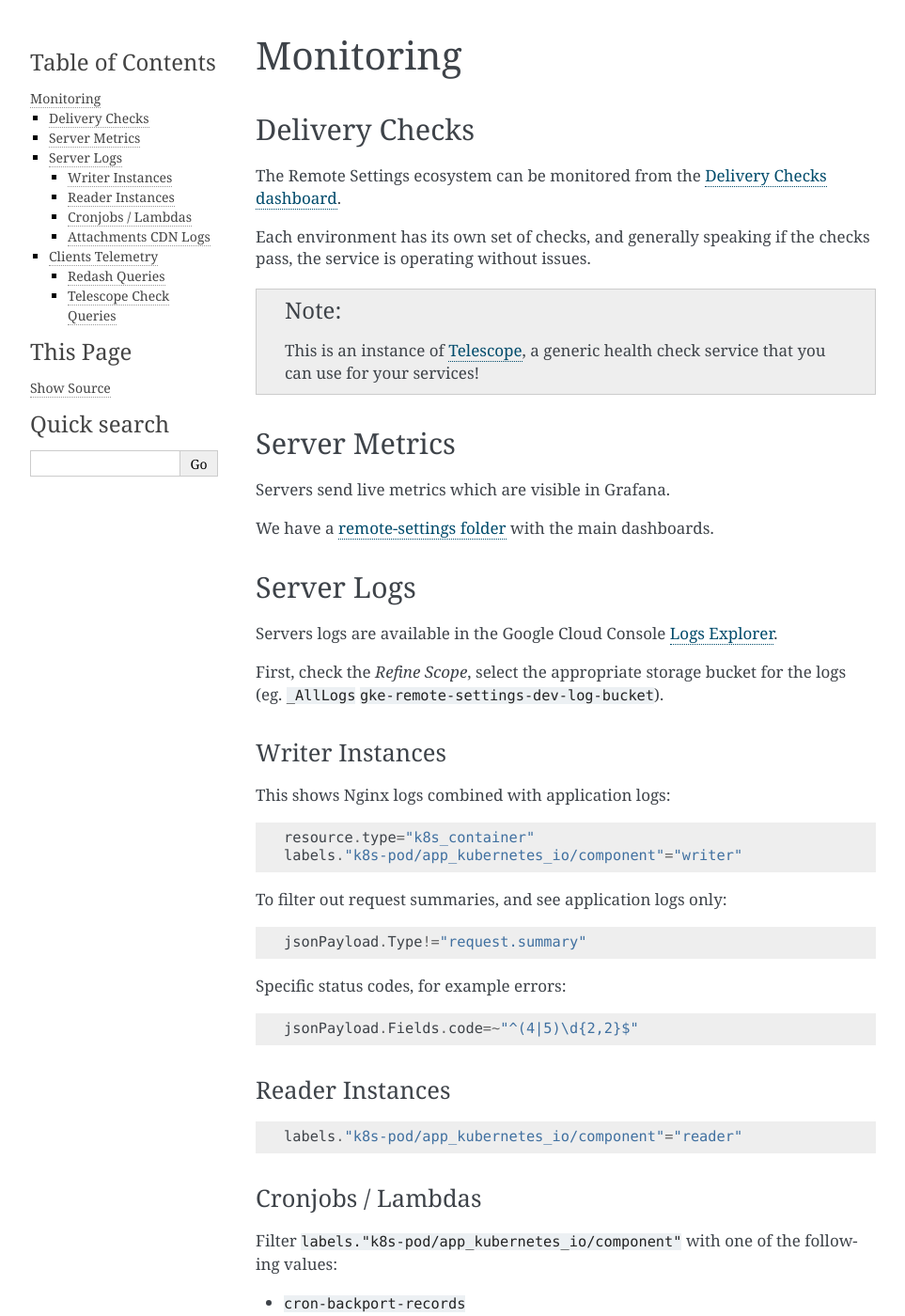
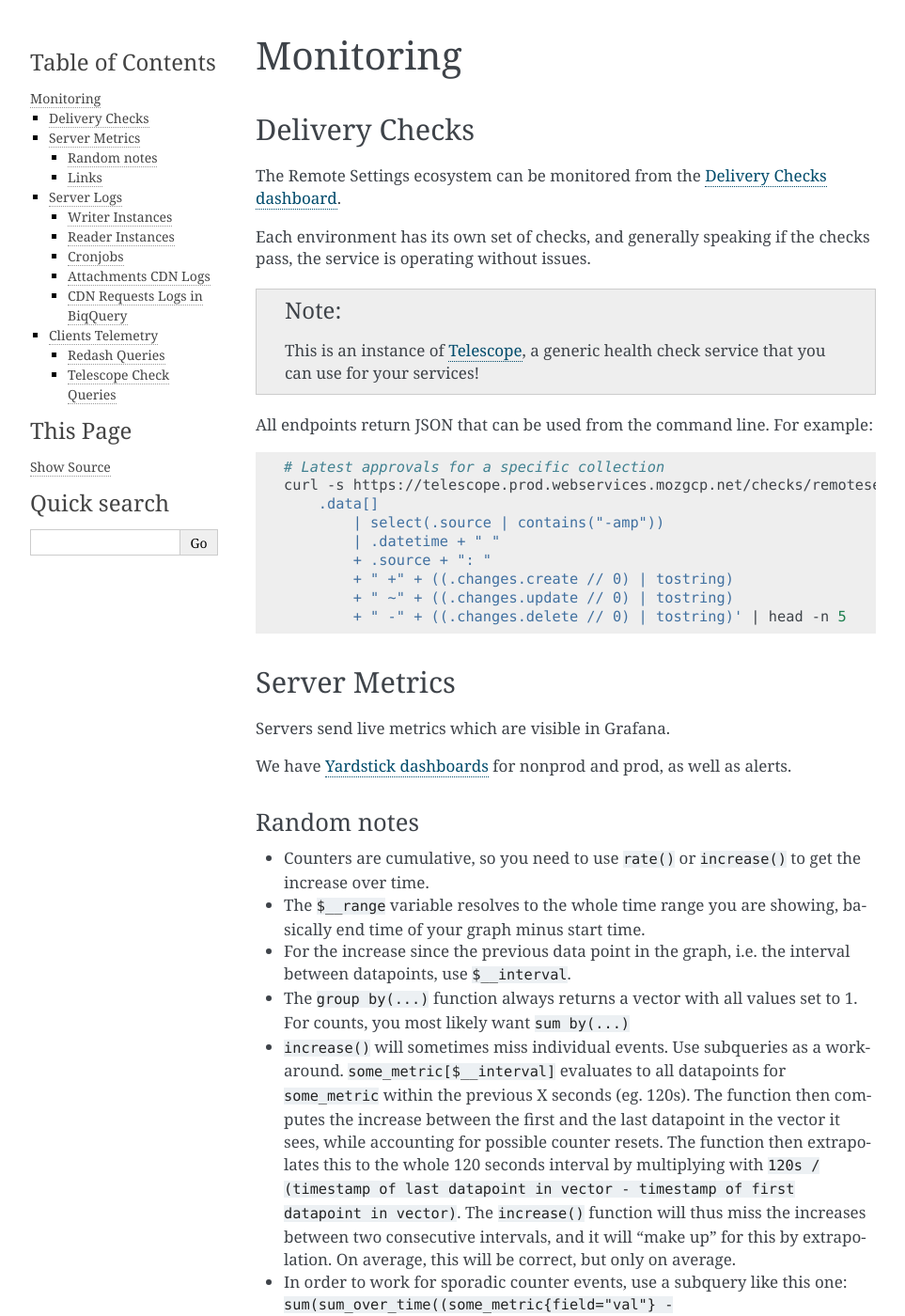
Before and after one commit to mozilla/remote-settings, a Sphinx documentation site: the page built from docs/monitoring.rst, in a window 1280 px wide and 1400 px high. Shown: the whole window at 94% size, without its empty margins (148-1111 px from the left). Built offline with Sphinx 7.4.7, drawn with Linux system fonts in a browser that asks for light colours; some of the changed text lies outside the part shown.

Commit message:
Add some more notes about monitoring (#873)

```diff
--- a/docs/monitoring.rst
+++ b/docs/monitoring.rst
@@ -14,19 +14,55 @@
 
     This is an instance of `Telescope <https://github.com/mozilla-services/telescope>`_, a generic health check service that you can use for your services!
 
+All endpoints return JSON that can be used from the command line. For example:
+
+.. code-block:: bash
+
+    # Latest approvals for a specific collection
+    curl -s https://telescope.prod.webservices.mozgcp.net/checks/remotesettings-prod/latest-approvals | jq '
+        .data[]
+            | select(.source | contains("-amp"))
+            | .datetime + " "
+            + .source + ": "
+            + " +" + ((.changes.create // 0) | tostring)
+            + " ~" + ((.changes.update // 0) | tostring)
+            + " -" + ((.changes.delete // 0) | tostring)' | head -n 5
+
+
 Server Metrics
 --------------
 
 Servers send live metrics which are visible in Grafana.
 
-We have a `remote-settings folder <https://earthangel-b40313e5.influxcloud.net/dashboards/f/09aCU2uVk/remote-settings>`_ with the main dashboards.
+We have `Yardstick dashboards <https://yardstick.mozilla.org>`_ for nonprod and prod, as well as alerts.
+
+Random notes
+''''''''''''
+
+* Counters are cumulative, so you need to use ``rate()`` or ``increase()`` to get the increase over time.
+* The ``$__range`` variable resolves to the whole time range you are showing, basically end time of your graph minus start time.
+* For the increase since the previous data point in the graph, i.e. the interval between datapoints, use ``$__interval``.
+* The ``group by(...)`` function always returns a vector with all values set to 1. For counts, you most likely want ``sum by(...)``
+* ``increase()`` will sometimes miss individual events. Use subqueries as a workaround. ``some_metric[$__interval]`` evaluates to all datapoints for ``some_metric`` within the previous X seconds (eg. 120s). The function then computes the increase between the first and the last datapoint in the vector it sees, while accounting for possible counter resets. The function then extrapolates this to the whole 120 seconds interval by multiplying with ``120s / (timestamp of last datapoint in vector - timestamp of first datapoint in vector)``. The ``increase()`` function will thus miss the increases between two consecutive intervals, and it will "make up" for this by extrapolation. On average, this will be correct, but only on average.
+* In order to work for sporadic counter events, use a subquery like this one: ``sum(sum_over_time((some_metric{field="val"} - some_metric{field="val"} offset 30s >= 0 or sum without(__name__) (some_metric{field="val"}))[$__interval:30s]))``. It will get rather slow when used over longer time periods, so if we really want to use this on long period, we should probably set up recording rules for the counter increase.
+
+Links
+'''''
+
+* `About count and sum observations <https://prometheus.io/docs/practices/histograms/#count-and-sum-of-observations>`_
+
 
 Server Logs
 -----------
 
 Servers logs are available in the Google Cloud Console `Logs Explorer <https://console.cloud.google.com/logs/>`_.
 
-First, check the *Refine Scope*, select the appropriate storage bucket for the logs (eg. ``_AllLogs`` ``gke-remote-settings-dev-log-bucket``).
+Application logs are visible in the ``webservices- high-prod`` project (since they run on the ``webservices-high-prod`` GKE cluster).
+
+::
+
+    resource.labels.container_name="remote-settings"
+
 
 Writer Instances
 ''''''''''''''''
@@ -42,7 +78,7 @@
 
 ::
 
-    jsonPayload.Type!="request.summary"
+    -jsonPayload.Type="request.summary"
 
 Specific status codes, for example errors:
 
@@ -59,17 +95,13 @@
     labels."k8s-pod/app_kubernetes_io/component"="reader"
 
 
-Cronjobs / Lambdas
-''''''''''''''''''
+Cronjobs
+''''''''
 
-Filter ``labels."k8s-pod/app_kubernetes_io/component"`` with one of the following values:
+::
 
-- ``cron-backport-records``
-- ``cron-backport-records-normandy``
-- ``cron-cookie-banner-rules-list``
-- ``cron-refresh-signature``
-- ``cron-remote-settings-mdn-browser-compat-data``
-- ``cron-sync-megaphone``
+    labels."k8s-pod/app_kubernetes_io/component"=~"^cron-.*$"
+
 
 
 Attachments CDN Logs
@@ -78,6 +110,43 @@
 ::
 
     httpRequest.requestUrl =~ "attachments"
+
+
+CDN Requests Logs in BiqQuery
+'''''''''''''''''''''''''''''
+
+The requests are sampled at 1 per 100, `as configured here <https://github.com/mozilla-it/webservices-infra/blob/03e515b70a08caaaf4d41bc91a5294d517e61977/remote-settings/tf/prod/logs.tf#L1-L5>`_.
+
+In order to unify the requests of the attachments CDN and the API CDN, we can use the following query:
+
+.. code-block:: sql
+
+    WITH attachments_urls AS (
+        SELECT
+            'attachments' AS source,
+            http_request.request_url AS url,
+            http_request.response_size AS size,
+            *
+        FROM `moz-fx-remote-settings-prod.remote_settings_prod_default_log_linked._AllLogs`
+    ),
+    api_urls AS (
+        SELECT
+            'api' AS source,
+            http_request.request_url AS url,
+            http_request.response_size AS size,
+            *
+        FROM `moz-fx-remote-settings-prod.gke_remote_settings_prod_log_linked._AllLogs`
+    ),
+    urls AS (
+        SELECT * FROM attachments_urls
+        UNION ALL
+        SELECT * FROM api_urls
+    )
+    SELECT *
+    FROM urls
+    WHERE timestamp >= TIMESTAMP(DATE_TRUNC(DATE_SUB(CURRENT_DATE(), INTERVAL 1 MONTH), MONTH))
+        AND timestamp < TIMESTAMP(DATE_TRUNC(CURRENT_DATE(), MONTH))
+        AND http_request.status = 200;
 
 
 Clients Telemetry
```
